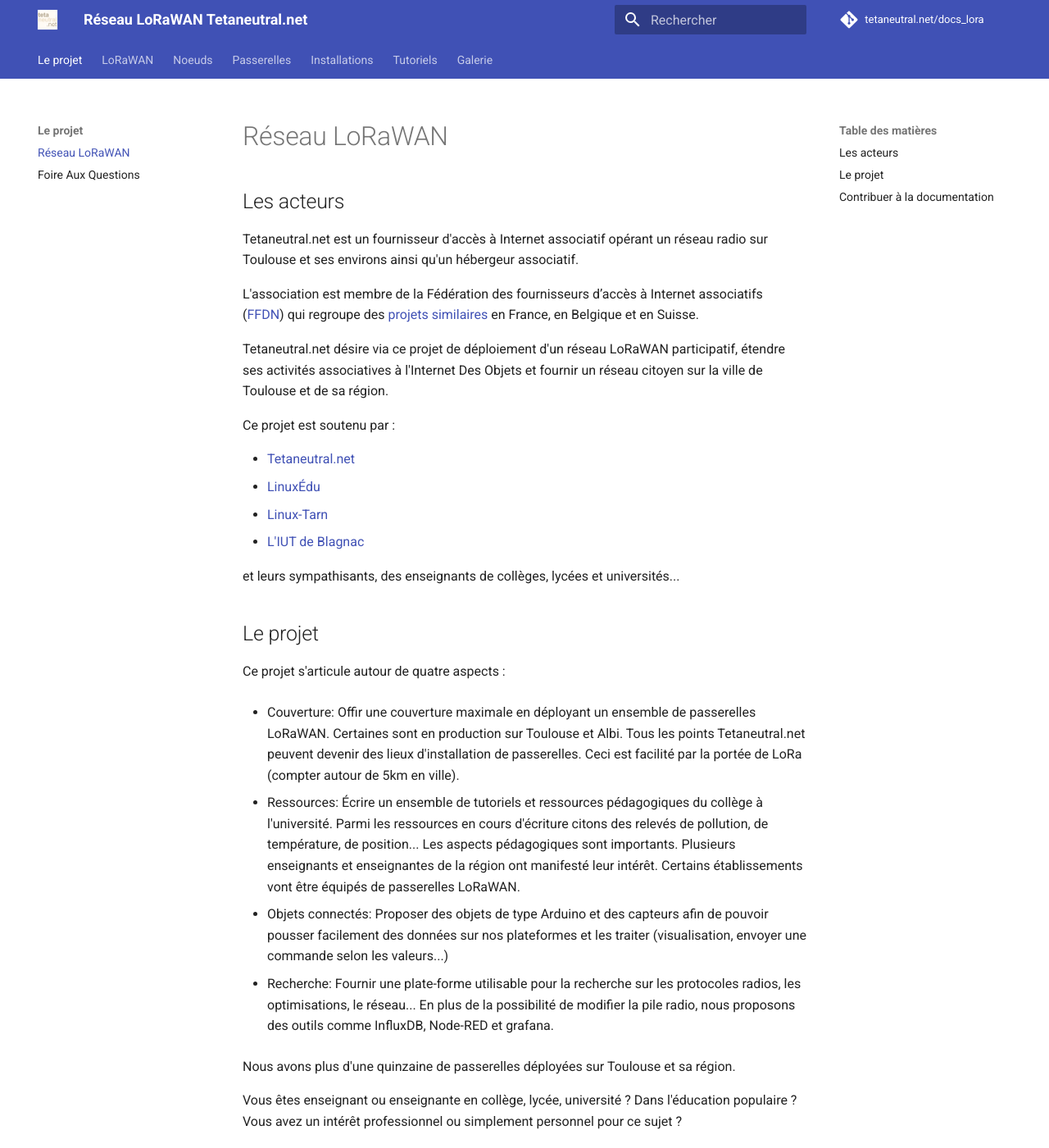
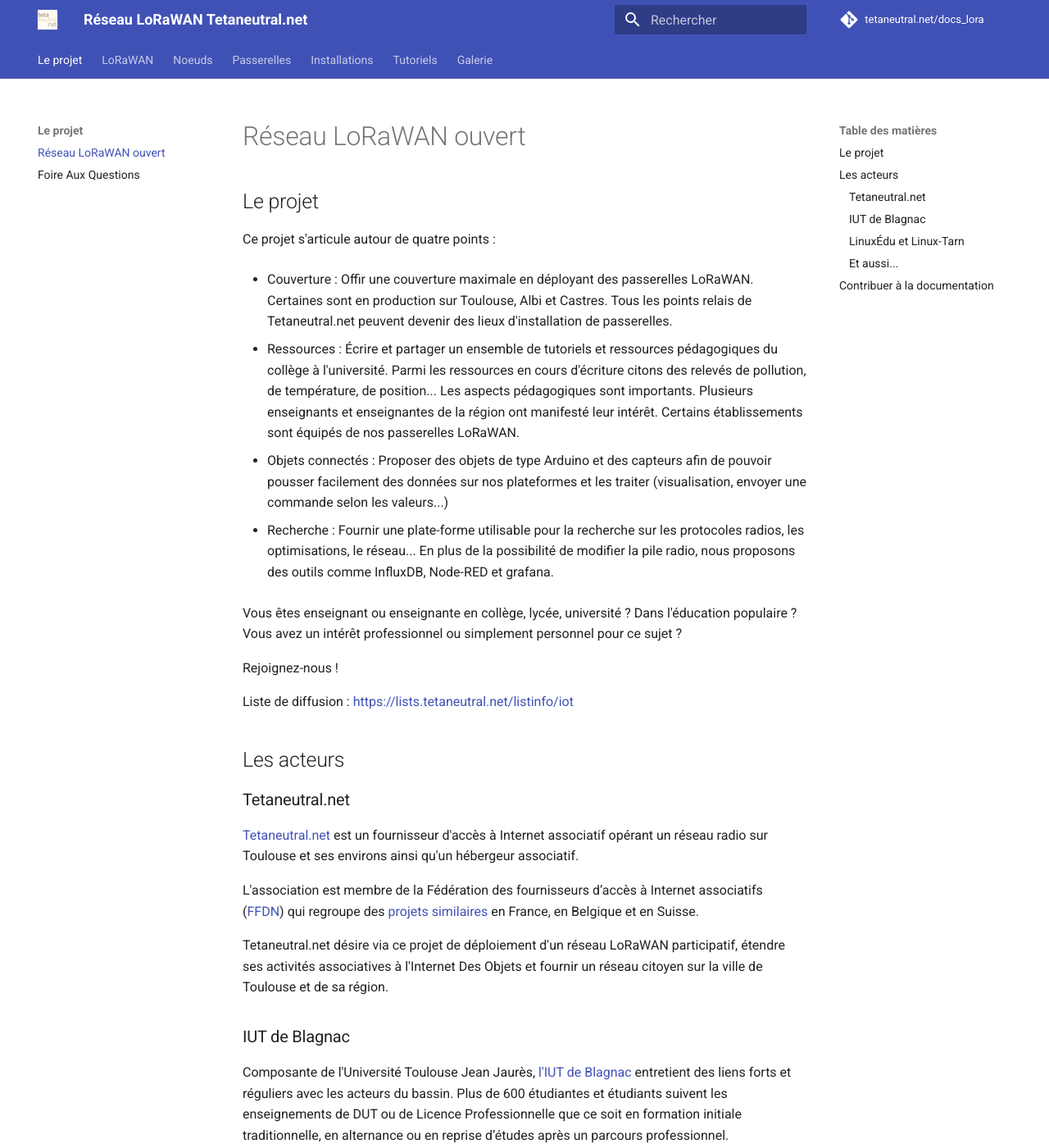
Before and after one commit to NICOLASGON/docs_lora_tetaneutral, an MkDocs documentation site: the page built from docs/index.md, in a window 1280 px wide and 1400 px high. Shown: the whole window at 82% size. Built offline with MkDocs 1.6.1 and Material for MkDocs 9.7.7, drawn with Linux system fonts in a browser that asks for light colours; comment, search, counter and statistics services are not loaded; some of the changed text lies outside the part shown.

Commit message:
maj accueil

````diff
--- a/docs/index.md
+++ b/docs/index.md
@@ -1,35 +1,16 @@
-# Réseau LoRaWAN
-
-## Les acteurs
-
-Tetaneutral.net est un fournisseur d'accès à Internet associatif opérant un réseau radio sur Toulouse et ses environs ainsi qu'un hébergeur associatif.
-
-L'association est membre de la Fédération des fournisseurs d’accès à Internet associatifs ([FFDN](https://www.ffdn.org/)) qui regroupe des [projets similaires](https://db.ffdn.org/) en France, en Belgique et en Suisse.
-
-Tetaneutral.net désire via ce projet de déploiement d'un réseau LoRaWAN participatif, étendre ses activités associatives à l'Internet Des Objets et fournir un réseau citoyen sur la ville de Toulouse et de sa région.
-
-Ce projet est soutenu par :
-
-* [Tetaneutral.net](https://tetaneutral.net/)
-* [LinuxÉdu](https://www.linuxedu.org/)
-* [Linux-Tarn](https://blog.linuxtarn.org/)
-* [L'IUT de Blagnac](https://www.iut-blagnac.fr/fr/)
-
-et leurs sympathisants, des enseignants de collèges, lycées et universités...
+# Réseau LoRaWAN ouvert
 
 ## Le projet
 
-Ce projet s'articule autour de quatre aspects :
+Ce projet s'articule autour de quatre points :
 
-* Couverture: Offir une couverture maximale en déployant un ensemble de passerelles LoRaWAN. Certaines sont en production sur Toulouse et Albi. Tous les points Tetaneutral.net peuvent devenir des lieux d'installation de passerelles. Ceci est facilité par la portée de LoRa (compter autour de 5km en ville).
+* Couverture : Offir une couverture maximale en déployant des passerelles LoRaWAN. Certaines sont en production sur Toulouse, Albi et Castres. Tous les points relais de Tetaneutral.net peuvent devenir des lieux d'installation de passerelles.
 
-* Ressources: Écrire un ensemble de tutoriels et ressources pédagogiques du collège à l'université. Parmi les ressources en cours d'écriture citons des relevés de pollution, de température, de position... Les aspects pédagogiques sont importants. Plusieurs enseignants et enseignantes de la région ont manifesté leur intérêt. Certains établissements vont être équipés de passerelles LoRaWAN.
+* Ressources : Écrire et partager un ensemble de tutoriels et ressources pédagogiques du collège à l'université. Parmi les ressources en cours d'écriture citons des relevés de pollution, de température, de position... Les aspects pédagogiques sont importants. Plusieurs enseignants et enseignantes de la région ont manifesté leur intérêt. Certains établissements sont équipés de nos passerelles LoRaWAN.
 
-* Objets connectés: Proposer des objets de type Arduino et des capteurs afin de pouvoir pousser facilement des données sur nos plateformes et les traiter (visualisation, envoyer une commande selon les valeurs...)
+* Objets connectés : Proposer des objets de type Arduino et des capteurs afin de pouvoir pousser facilement des données sur nos plateformes et les traiter (visualisation, envoyer une commande selon les valeurs...)
 
-* Recherche: Fournir une plate-forme utilisable pour la recherche sur les protocoles radios, les optimisations, le réseau... En plus de la possibilité de modifier la pile radio, nous proposons des outils comme InfluxDB, Node-RED et grafana.
-
-Nous avons plus d'une quinzaine de passerelles déployées sur Toulouse et sa région.
+* Recherche : Fournir une plate-forme utilisable pour la recherche sur les protocoles radios, les optimisations, le réseau... En plus de la possibilité de modifier la pile radio, nous proposons des outils comme InfluxDB, Node-RED et grafana.
 
 Vous êtes enseignant ou enseignante en collège, lycée, université ? Dans l'éducation populaire ? Vous avez un intérêt professionnel ou simplement personnel pour ce sujet ?
 
@@ -37,9 +18,33 @@ Rejoignez-nous !
 
 Liste de diffusion : [https://lists.tetaneutral.net/listinfo/iot](https://lists.tetaneutral.net/listinfo/iot)
 
+## Les acteurs
+
+### Tetaneutral.net
+
+[Tetaneutral.net](https://tetaneutral.net/) est un fournisseur d'accès à Internet associatif opérant un réseau radio sur Toulouse et ses environs ainsi qu'un hébergeur associatif.
+
+L'association est membre de la Fédération des fournisseurs d’accès à Internet associatifs ([FFDN](https://www.ffdn.org/)) qui regroupe des [projets similaires](https://db.ffdn.org/) en France, en Belgique et en Suisse.
+
+Tetaneutral.net désire via ce projet de déploiement d'un réseau LoRaWAN participatif, étendre ses activités associatives à l'Internet Des Objets et fournir un réseau citoyen sur la ville de Toulouse et de sa région.
+
+### IUT de Blagnac
+
+Composante de l'Université Toulouse Jean Jaurès, [l'IUT de Blagnac](https://www.iut-blagnac.fr/fr/) entretient des liens forts et réguliers avec les acteurs du bassin. Plus de 600 étudiantes et étudiants suivent les enseignements de DUT ou de Licence Professionnelle que ce soit en formation initiale traditionnelle, en alternance ou en reprise d’études après un parcours professionnel.
+
+La plate-forme POD-IoT est utilisée dans les enseignements de DUT Informatique, Réseaux et Télécoms ainsi que Génie Industriel et Maintenance. Elle est utilisée dans la licence Pro APSIO et aussi dans le cadre des activités de recherche de l'IUT.
+
+### LinuxÉdu et Linux-Tarn
+
+[LinuxÉdu](https://www.linuxedu.org/) et [Linux-Tarn](https://blog.linuxtarn.org/) sont deux associations d'utilisatrices et utiliseurs de logiciels et ressources sous licences libres. Très liées au monde l'éducation, elles expérimentent, développent de nombreuses ressources.
+
+### Et aussi...
+
+leurs sympathisants, des enseignants de collèges, lycées et universités...
+
 ## Contribuer à la documentation
 
-Ce site est généré par mkdocs à partir de documents texte en markdown.
+Ce site est généré par mkdocs à partir de documents texte en markdown. Oui, nous aimons bien les sites statiques !
 
 Pour contribuer, il suffit d'installer mkdocs et le thème :
 ```
````
